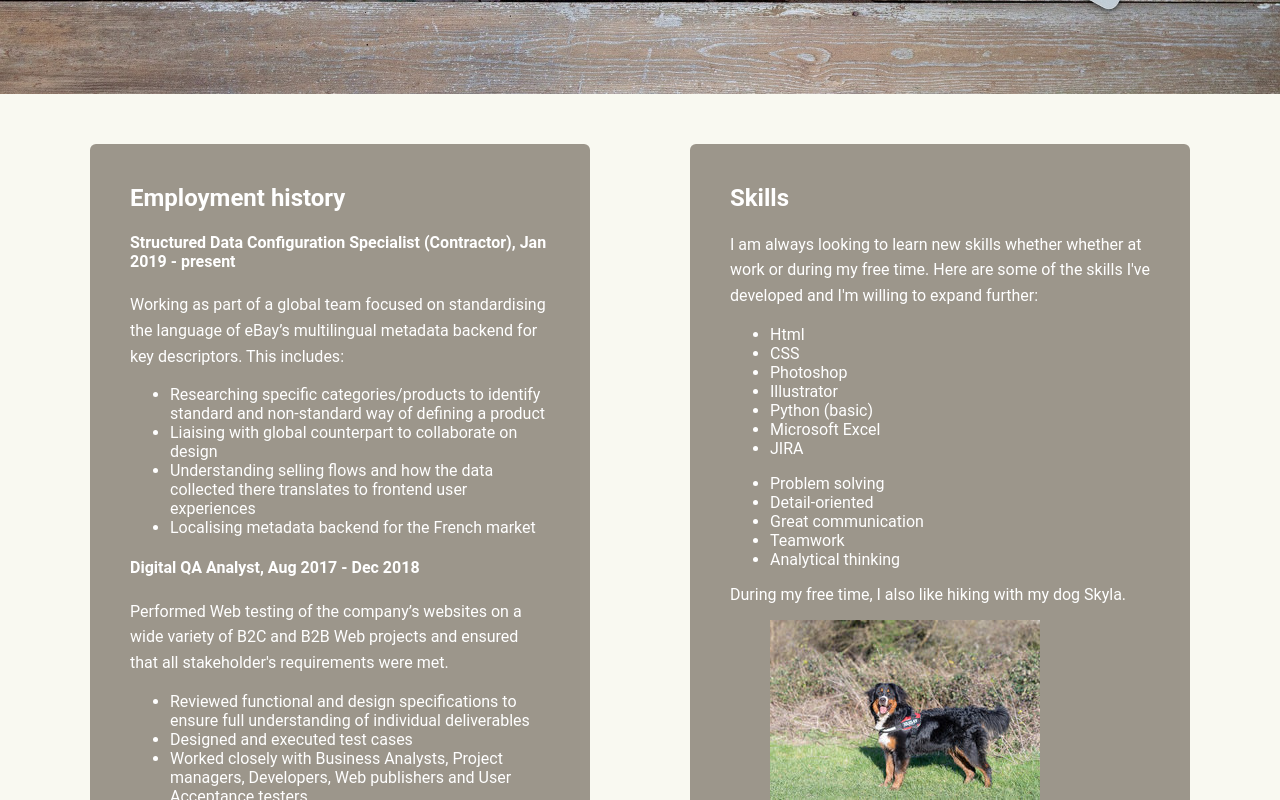
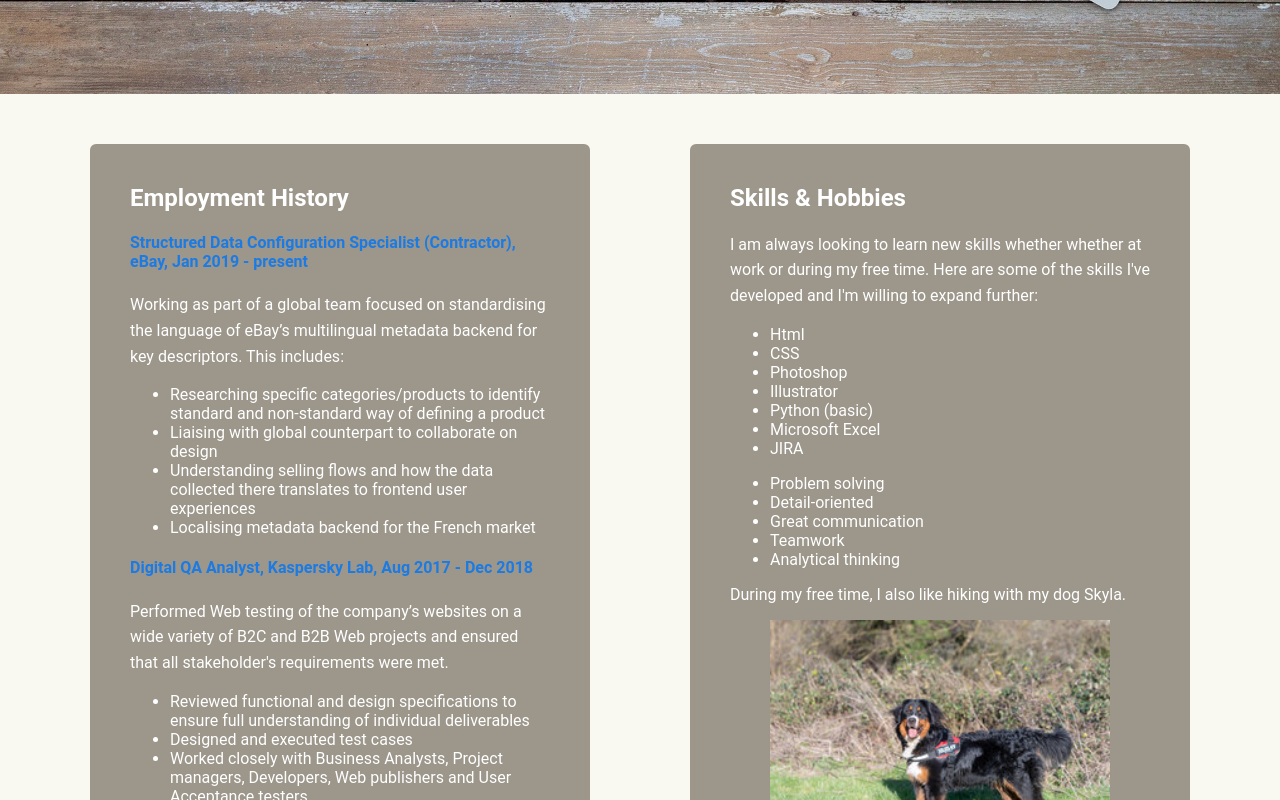
Before and after one commit to Ingridsim/portfolio_update_v1, a plain HTML site: page experience.html in a window 1280 px wide. Shown: the part 376-1176 px from the top of the page. Drawn offline with Linux system fonts and the light colour scheme.

Commit message:
final changes

```diff
--- a/experience.html
+++ b/experience.html
@@ -2,7 +2,7 @@
 <html lang="en">
 <head>
   <meta charset="utf-8">
-  <title>Ingrid Simana's experience</title>
+  <title>Ingrid's experience</title>
   <meta name="viewport" content="width=device-width, initial-scale=1.0">
   <link rel="stylesheet" href="styles.css">
   <body>
@@ -22,8 +22,8 @@
 
     <main class="flex">
       <div class="card">
-        <h2>Employment history</h2>
-        <h4>Structured Data Configuration Specialist (Contractor), Jan 2019 - present</h4>
+        <h2>Employment History</h2>
+        <h4 class="job-title">Structured Data Configuration Specialist (Contractor), eBay, Jan 2019 - present</h4>
         <p>Working as part of a global team focused on standardising the language of eBay’s multilingual metadata backend for key descriptors. This includes:</p>
         <ul>
             <li>Researching specific categories/products to identify standard and non-standard way of defining a product</li>
@@ -32,7 +32,7 @@
             <li>Localising metadata backend for the French market</li>
         </ul>
 
-        <h4>Digital QA Analyst, Aug 2017 - Dec 2018</h4>
+        <h4 class="job-title">Digital QA Analyst, Kaspersky Lab, Aug 2017 - Dec 2018</h4>
         <p>Performed Web testing  of the company’s websites on a wide variety of B2C and B2B Web projects and ensured that all stakeholder's requirements were met.</p>
         <ul>
             <li>Reviewed functional and design specifications to ensure full understanding of individual deliverables</li>
@@ -48,7 +48,7 @@
       </div>
 
       <div class="card">
-        <h2>Skills</h2>
+        <h2>Skills &amp; Hobbies </h2>
         <p>I am always looking to learn new skills whether whether at work or during my free time. Here are some of the skills I've developed and I'm willing to expand further:</p>
         <ul>
             <li>Html</li>
@@ -70,7 +70,7 @@
 
         <aside>During my free time, I also like hiking with my dog Skyla.
             <figure>
-                <img src="images/my-dog.jpg" alt='Picture of my dog' title="my dog Skyla">
+                <img src="images/my-dog.jpg" style="width:100%;" alt='Picture of a Bernese Mountain dog' title="My dog Skyla">
                 <figcaption>A happy dog!</figcaption>
             </figure>
         </aside>
--- a/styles.css
+++ b/styles.css
@@ -75,13 +75,13 @@ header .profile-image {
   transition: all .5s;
 }
 header .profile-image:hover {
-  transform: scale(1.2) rotate(5deg);
+  transform: scale(1.2) rotate(360deg);
 }
 .tag {
   background: #9C968B;
   color: white;
   padding: 10px;
-  border-radius: 5px;
+  border-radius: 20px;
   display: table;
   margin: 10px auto;
 }
@@ -151,6 +151,9 @@ footer ul li {
   display: inline-block;
 }
 
+.job-title{
+  color: #1C7BE3;
+}
 a.social {
   display: inline-block;
   text-indent: -9999px;
```
Also changed, not shown: index.html (+4 -4 lines), images/background.jpg (deleted), images/london.png (deleted), images/pink-desktop.jpg (deleted), images/twitter.svg (deleted).
